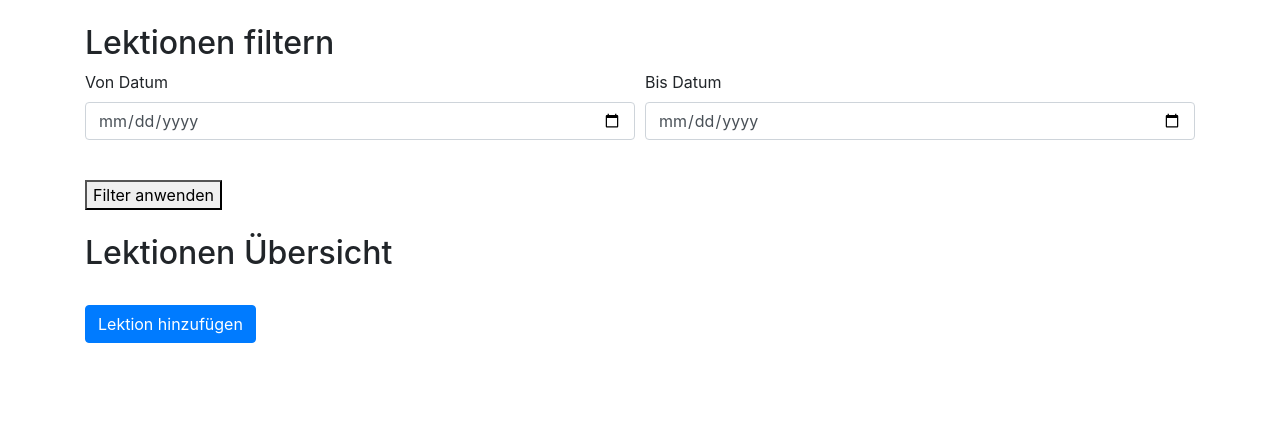
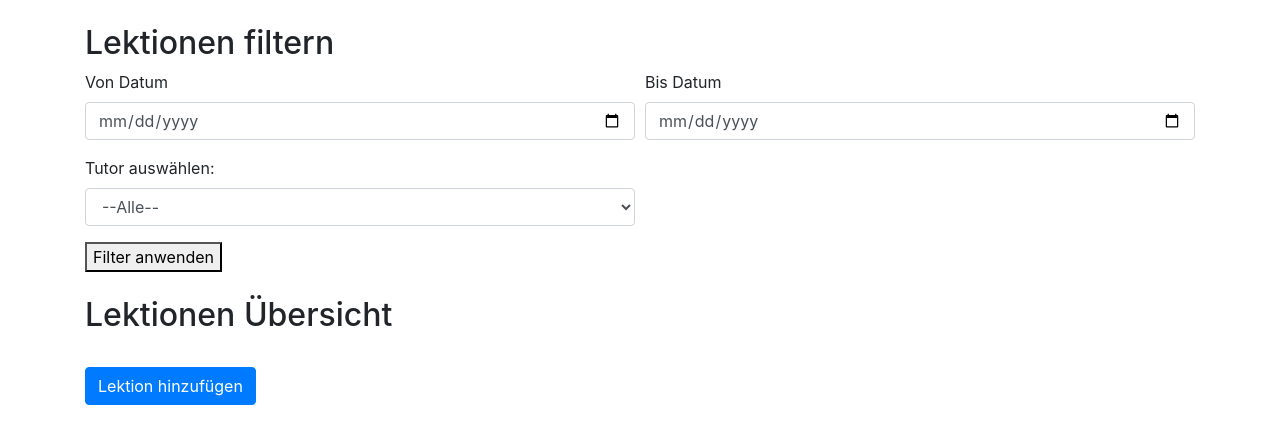
Before and after one commit to LeGgNiTt/asdf, a Flask app: template templates/modify_lessons.html in a window 1280 px wide. Shown: the part 56-500 px from the top of the page. Run offline with Flask 3, Linux system fonts and the light colour scheme; the template is opened without the code that fills it, so the values that code supplies are empty; some libraries are stand-ins or nearby versions.

Commit message:
small changes

```diff
--- a/app.py
+++ b/app.py
@@ -1112,7 +1112,14 @@ def modify_lessons():
         # Convert the IDs to integers if they are not None or an empty string
 
         student_id = None
-        tutor_id =  None
+        if tutor_id == 'Alle':
+            tutor_id = None
+        else:
+            if tutor_id is not None:
+                tutor_id = int(tutor_id)
+
+
+
 
         lessons = filter_lessons_in_range(from_date, to_date, schooltype_id, subject_id, tutor_id)
 
@@ -1136,8 +1143,9 @@ def modify_lessons():
 
     all_tutors = Tutor.query.all()
     all_students = Student.query.all()
-
-    return render_template('modify_lessons.html', lessons=formatted_lessons, from_date=from_date, to_date=to_date, tutors=all_tutors, students=all_students)
+    formatted_lessons.sort(key=lambda x: (x['date'], x['start_time']))
+
+    return render_template('modify_lessons.html', lessons=formatted_lessons, from_date=from_date, to_date=to_date, tutors=all_tutors, students=all_students, tutor_id=tutor_id)
 
 
 @app.route('/delete_lesson/<int:lesson_id>', methods=['POST'])
--- a/templates/modify_lessons.html
+++ b/templates/modify_lessons.html
@@ -103,8 +103,21 @@
                     <input type="date" class="form-control" id="to_date" name="to_date" value="{{ to_date }}">
                 </div>
             </div>
-           <!-- Tutors field -->
-            <br>
+            <!-- Tutors field -->
+            <div class="form-row">
+                <div class="form-group col-md-6">
+                    <label for="tutor_id">Tutor auswählen:</label>
+                    <select name="tutor_id" id="tutor_id" class="form-control">
+                        <option value="">--Alle--</option>
+                        {% for tutor in tutors %}
+                        <option value="{{ tutor.tutor_id }}" {% if tutor_id|string == tutor.tutor_id|string %}selected{% endif %}>
+                            {{ tutor.name }}
+                        </option>
+                        {% endfor %}
+                    </select>
+                </div>
+
+            </div>
             <button type="submit">Filter anwenden</button>
         </form>
     </div>
--- a/templates/tutor_profile.html
+++ b/templates/tutor_profile.html
@@ -5,6 +5,8 @@
     <title>Tutor Profil</title>
     <link rel="stylesheet" href="https://stackpath.bootstrapcdn.com/bootstrap/4.3.1/css/bootstrap.min.css">
     <link rel="stylesheet" href="https://cdnjs.cloudflare.com/ajax/libs/fullcalendar/3.10.2/fullcalendar.min.css">
+    <script src="https://stackpath.bootstrapcdn.com/bootstrap/4.3.1/js/bootstrap.min.js"></script>
+    <script src="https://cdnjs.cloudflare.com/ajax/libs/jquery/3.3.1/jquery.min.js"></script>
     <style>
         body {
             background-color: #f0f0f0; /* Very light grey */
```
